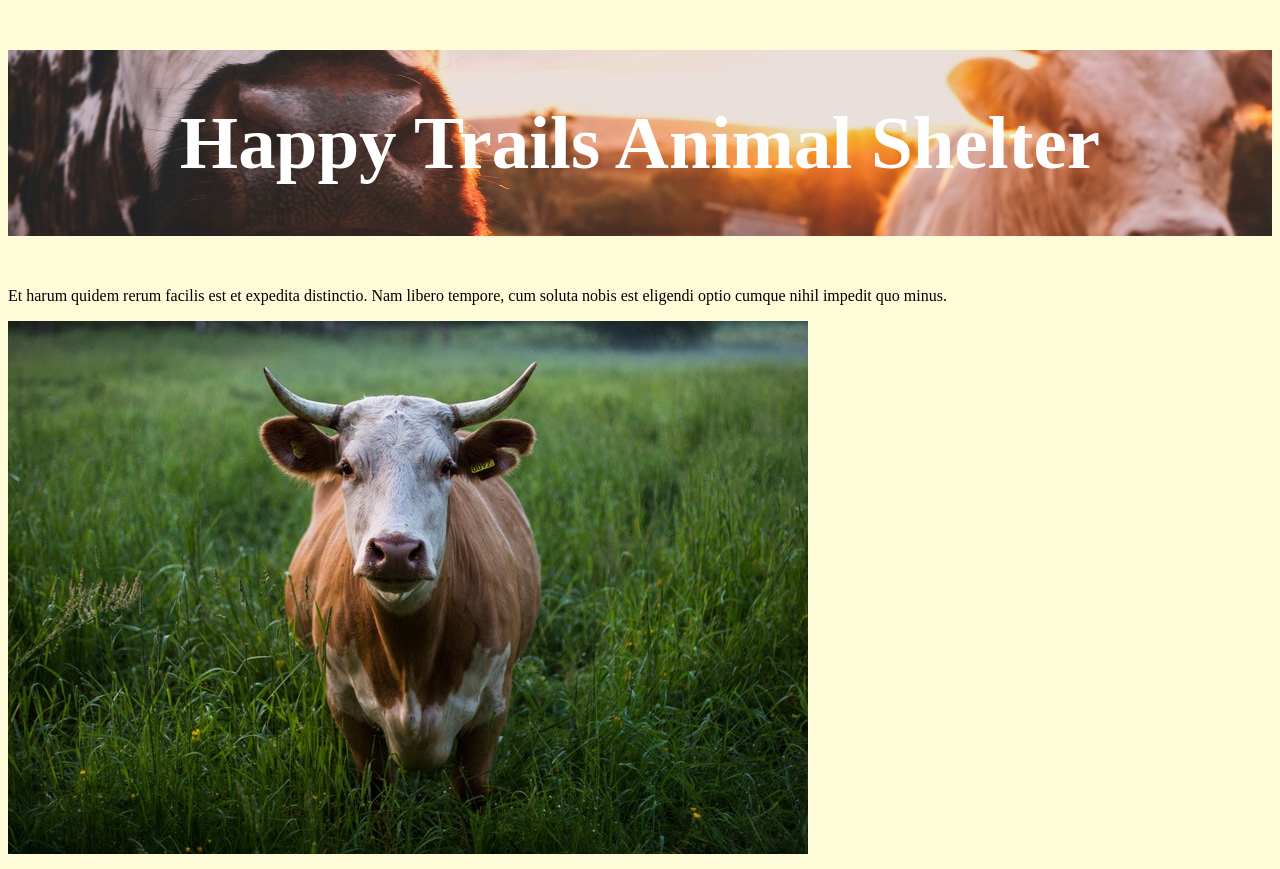
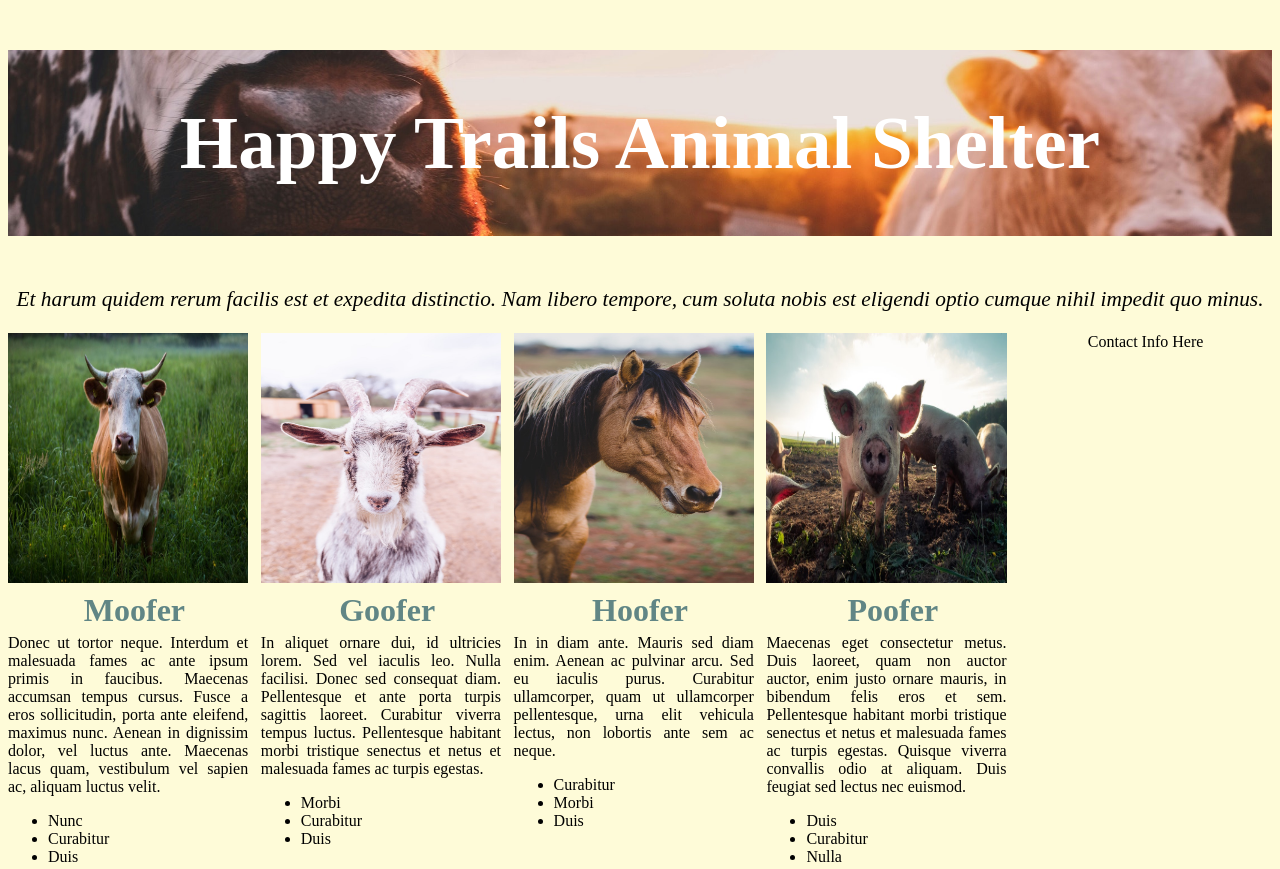
Before and after one commit to Brookeruu/animal-shelter, a plain HTML site: page animal-shelter.html in a window 1280 px wide. Shown: the top 869 px of the page. Drawn offline with Linux system fonts and the light colour scheme.

Commit message:
add css styling

```diff
--- a/animal-shelter.html
+++ b/animal-shelter.html
@@ -10,7 +10,7 @@
 
     <h1>Happy Trails Animal Shelter</h1>
 
-    <p>Et harum quidem rerum facilis est et expedita distinctio. Nam libero tempore, cum soluta nobis est eligendi optio cumque nihil impedit quo minus.</p>
+    <p id="intro">Et harum quidem rerum facilis est et expedita distinctio. Nam libero tempore, cum soluta nobis est eligendi optio cumque nihil impedit quo minus.</p>
 
     <div class="animal">
       <img src="img/cow.jpeg" alt="cow picture">
@@ -56,7 +56,7 @@
       </ul>
     </div>
 
-    <p id="centered">Contact Info Here</p>
+    <p>Contact Info Here</p>
 
   </body>
 </html>
--- a/css/styles.css
+++ b/css/styles.css
@@ -13,15 +13,37 @@ h1 {
   font-size: 75px;
 }
 
+p {
+  text-align: center;
+}
+
 .animal {
+  float: left;
+  width: 20%;
 
 }
 
-#centered {
+.animal img {
+  width: 95%;
+  height: 250px;
+}
 
+.animal p {
+  text-align: justify;
+  width: 95%;
+  margin: 0px;
+}
+
+#intro {
+  font-style: italic;
+  font-size: 16pt;
 
 }
 
 .animal h3 {
+  text-align: center;
+  color:  #618685;
+  font-size: 24pt;
+  margin: 5px;
 
 }
```
